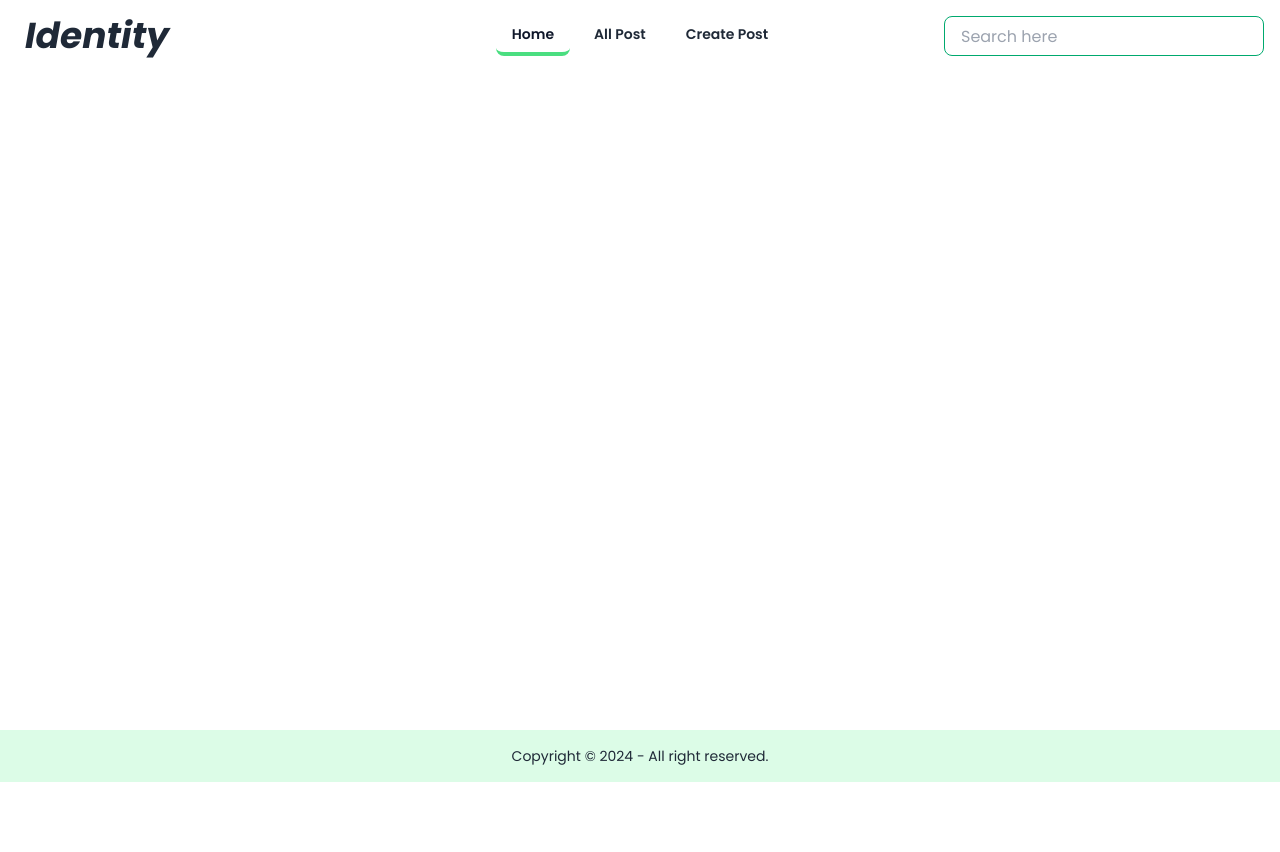
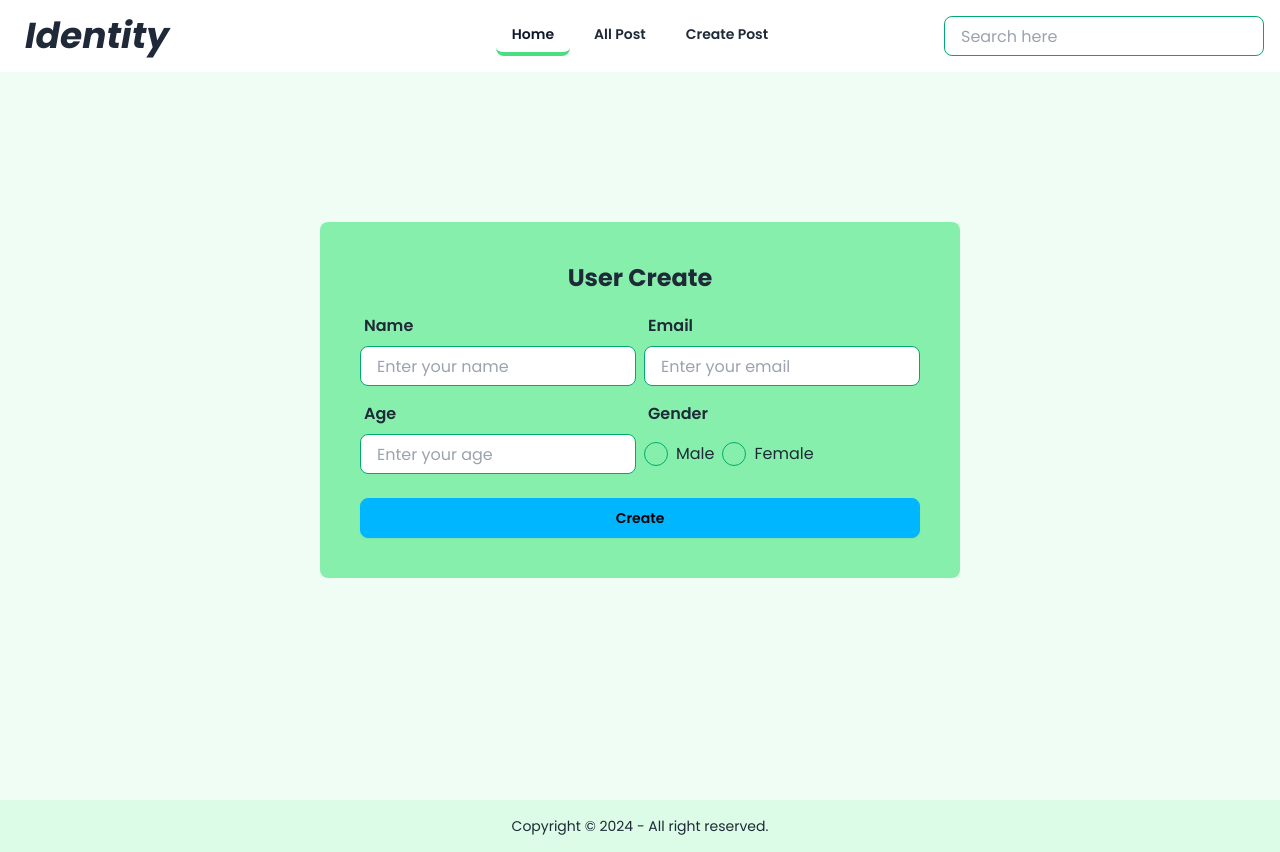
Before and after one commit to JuborajSujon/learn-redux, a React (Vite) app in the folder redux-crud/: page / in a window 1280 px wide. Before the commit the page ends 800 px from the top, so only its background shows below. Built offline with nearby package versions, Linux system fonts and the light colour scheme.

Commit message:
update create users

```diff
--- a/redux-crud/src/components/Footer.jsx
+++ b/redux-crud/src/components/Footer.jsx
@@ -1,6 +1,6 @@
 const Footer = () => {
   return (
-    <footer className="footer footer-center bg-green-100 text-base-content p-4 mt-10">
+    <footer className="footer footer-center bg-green-100 text-base-content p-4">
       <aside>
         <p>Copyright © {new Date().getFullYear()} - All right reserved.</p>
       </aside>
--- a/redux-crud/src/components/Navbar.jsx
+++ b/redux-crud/src/components/Navbar.jsx
@@ -18,7 +18,7 @@ const Navbar = () => {
       </li>
       <li>
         <NavLink
-          to="/all-post"
+          to="/all-user"
           className={({ isActive, isPending }) =>
             isPending
               ? "pending"
@@ -31,7 +31,7 @@ const Navbar = () => {
       </li>
       <li>
         <NavLink
-          to="/create-post"
+          to="/create-user"
           className={({ isActive, isPending }) =>
             isPending
               ? "pending"
--- a/redux-crud/src/features/userDetails/userDetailSlice.js
+++ b/redux-crud/src/features/userDetails/userDetailSlice.js
@@ -1,4 +1,28 @@
-import { createSlice } from "@reduxjs/toolkit";
+import { createSlice, createAsyncThunk } from "@reduxjs/toolkit";
+
+// create action
+export const createUser = createAsyncThunk(
+  "createUser",
+  async (data, { rejectWithValue }) => {
+    const response = await fetch(
+      "https://670d0846073307b4ee420a41.mockapi.io/crud",
+      {
+        method: "POST",
+        headers: {
+          "Content-Type": "application/json",
+        },
+        body: JSON.stringify(data),
+      }
+    );
+
+    try {
+      const result = await response.json();
+      return result;
+    } catch (error) {
+      return rejectWithValue(error.message);
+    }
+  }
+);
 
 export const userDetails = createSlice({
   name: "userDetails",
@@ -7,6 +31,22 @@ export const userDetails = createSlice({
     users: [],
     error: null,
   },
+
+  extraReducers: (builder) => {
+    builder
+      .addCase(createUser.pending, (state) => {
+        state.isLoading = true;
+      })
+      .addCase(createUser.fulfilled, (state, action) => {
+        state.isLoading = false;
+        state.users.push(action.payload);
+        state.error = null;
+      })
+      .addCase(createUser.rejected, (state, action) => {
+        state.isLoading = false;
+        state.error = action.error.message;
+      });
+  },
 });
 
 export default userDetails.reducer;
--- /dev/null
+++ b/redux-crud/src/pages/Create.jsx
@@ -0,0 +1,117 @@
+import { useState } from "react";
+import { useDispatch } from "react-redux";
+import { createUser } from "../features/userDetails/userDetailSlice";
+
+const Create = () => {
+  const [users, setUsers] = useState({});
+
+  const dispatch = useDispatch();
+
+  const getUserData = (e) => {
+    setUsers({ ...users, [e.target.name]: e.target.value });
+  };
+
+  const handleSubmit = (e) => {
+    e.preventDefault();
+    console.log("users", users);
+    dispatch(createUser(users));
+  };
+
+  return (
+    <div className="hero min-h-screen bg-green-50">
+      <form
+        className="w-full sm:w-1/2 mx-auto p-10 bg-green-300 rounded-lg"
+        onSubmit={handleSubmit}>
+        <h3 className="text-2xl font-bold text-center mb-3">User Create </h3>
+        <div className="grid grid-cols-1 gap-2 sm:grid-cols-2  items-center">
+          <div>
+            <label className="form-control w-full ">
+              <div className="label">
+                <span className="label-text font-semibold text-base">Name</span>
+              </div>
+              <input
+                onChange={getUserData}
+                type="text"
+                name="name"
+                placeholder="Enter your name"
+                className="input input-bordered input-success w-full min-h-8 h-8 sm:min-h-10 sm:h-10  focus-visible:border-none"
+              />
+            </label>
+          </div>
+
+          <div>
+            <label className="form-control w-full ">
+              <div className="label">
+                <span className="label-text font-semibold text-base">
+                  Email
+                </span>
+              </div>
+              <input
+                onChange={getUserData}
+                type="email"
+                name="email"
+                placeholder="Enter your email"
+                className="input input-bordered input-success w-full min-h-8 h-8 sm:min-h-10 sm:h-10  focus-visible:border-none"
+              />
+            </label>
+          </div>
+          <div>
+            <label className="form-control w-full ">
+              <div className="label">
+                <span className="label-text font-semibold text-base">Age</span>
+              </div>
+              <input
+                onChange={getUserData}
+                type="number"
+                name="age"
+                placeholder="Enter your age"
+                className="input input-bordered input-success w-full min-h-8 h-8 sm:min-h-10 sm:h-10  focus-visible:border-none"
+              />
+            </label>
+          </div>
+          <div>
+            <label className="form-control w-full ">
+              <div className="label">
+                <span className="label-text font-semibold text-base">
+                  Gender
+                </span>
+              </div>
+            </label>
+
+            <div className="form-control flex gap-2 flex-row items-center justify-start  min-h-8 h-8 sm:min-h-10 sm:h-10 ">
+              <label className="flex items-center gap-2">
+                <input
+                  onChange={getUserData}
+                  type="radio"
+                  name="gender"
+                  value="Male"
+                  className="radio radio-success"
+                />
+                Male
+              </label>
+              <label className="flex items-center gap-2">
+                <input
+                  onChange={getUserData}
+                  type="radio"
+                  name="gender"
+                  value="Female"
+                  className="radio radio-success"
+                />
+                Female
+              </label>
+            </div>
+          </div>
+        </div>
+        <div className="form-control mt-6">
+          <button
+            type="submit"
+            className="btn btn-info w-full min-h-8 h-8 sm:min-h-10 sm:h-10">
+            Create
+          </button>
+        </div>
+      </form>
+    </div>
+  );
+};
+
+export default Create;
--- a/redux-crud/src/pages/Home.jsx
+++ b/redux-crud/src/pages/Home.jsx
@@ -1,8 +1,13 @@
 import useScrollPosition from "./../hook/useScrollPosition";
+import Create from "./Create";
 
 const Home = () => {
   useScrollPosition();
-  return <div>This Main Page</div>;
+  return (
+    <div className="">
+      <Create />
+    </div>
+  );
 };
 
 export default Home;
```
Also changed, not shown: redux-crud/src/main.jsx (+11 -0 lines).
